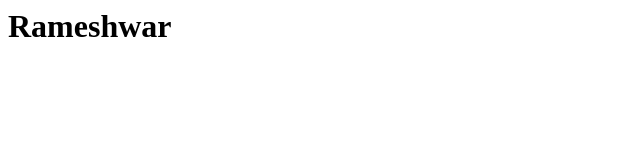
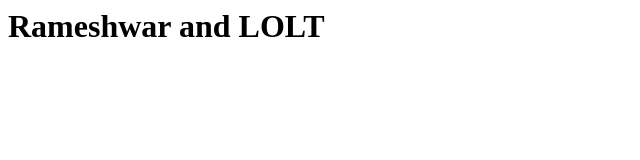
Before and after one commit to MHTECHIN/rameshwar, a plain HTML site: page index.html in a window 1280 px wide. Shown: the whole page, without its empty margins (0-640 px from the left). Drawn offline with Linux system fonts and the light colour scheme.

Commit message:
Update index.html

```diff
--- a/index.html
+++ b/index.html
@@ -1 +1 @@
-<h1>Rameshwar</h1>
+<h1>Rameshwar and LOLT </h1>
```
